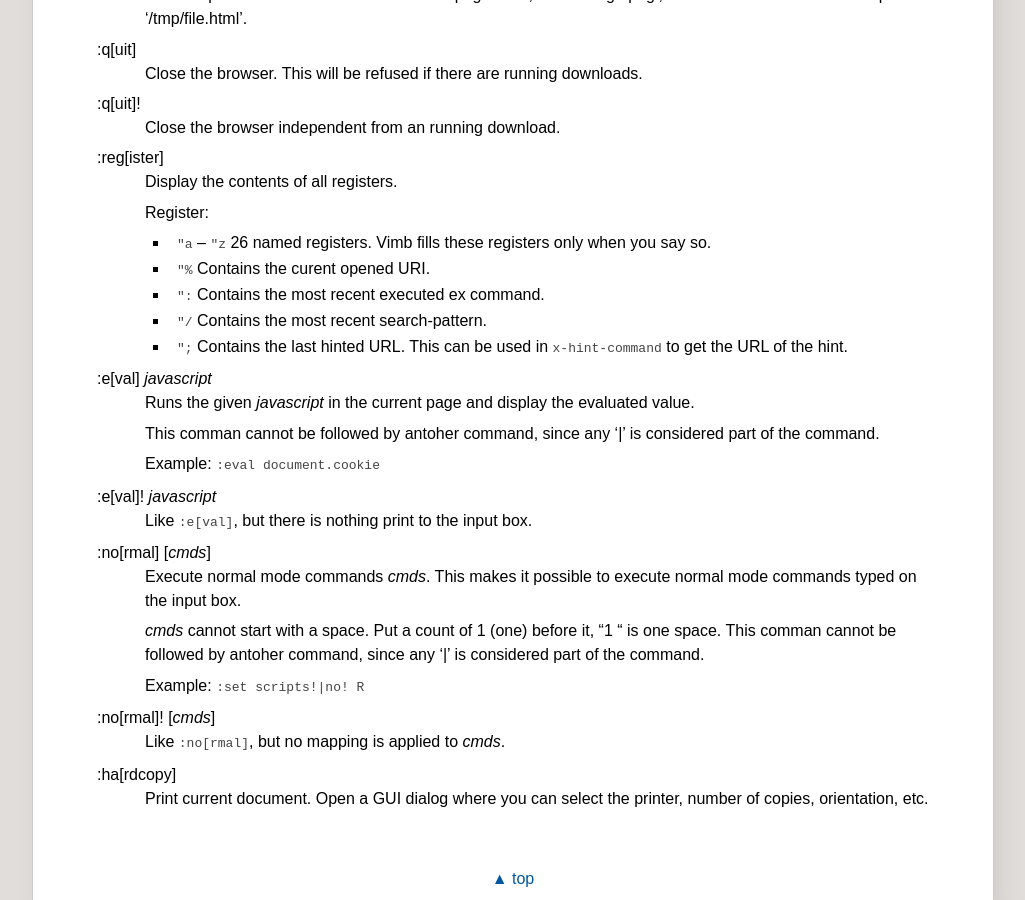
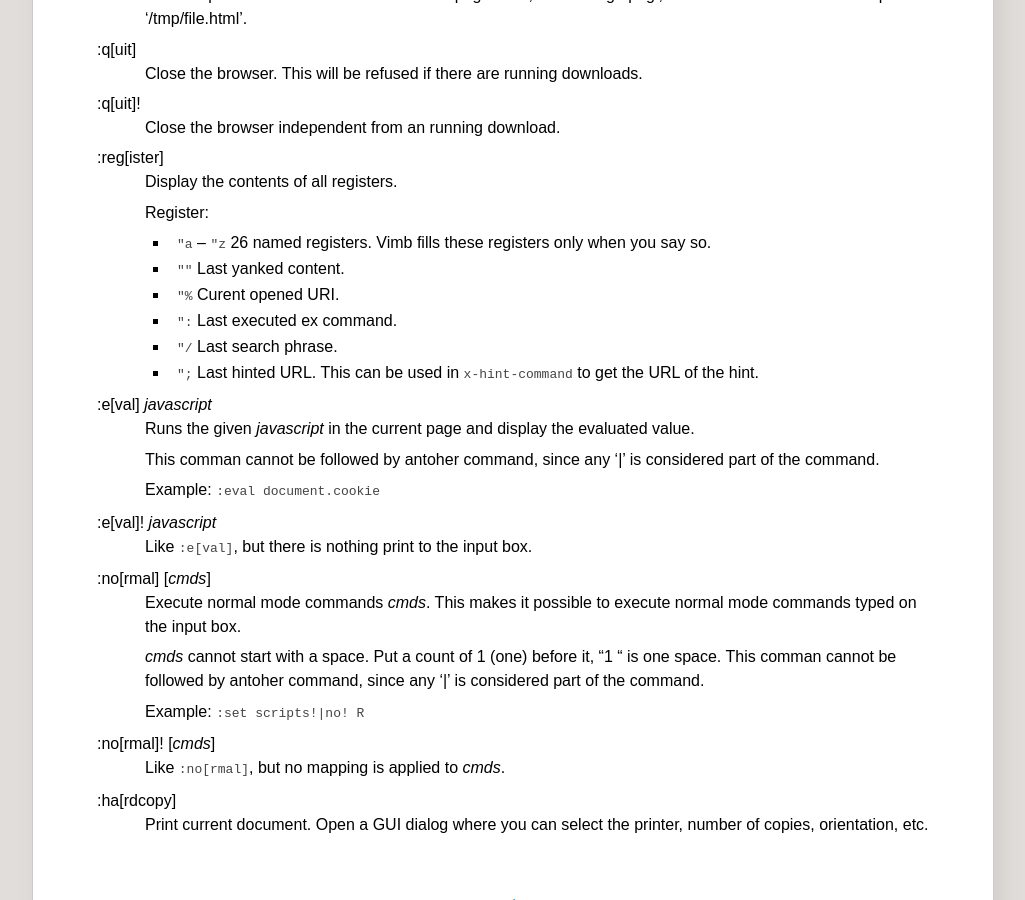
Before and after one commit to fanglingsu/vimb, a Jekyll site: the page built from commands.md, in a window 1280 px wide and 900 px high, scrolled down 5615 px. Shown: the whole window, without its empty margins (127-1152 px from the left). Built offline with Jekyll 4.4.1, drawn with Linux system fonts in a browser that asks for light colours.

Commit message:
Added letter hints feature.
Added documentation for default yank register.

```diff
--- a/commands.md
+++ b/commands.md
@@ -318,11 +318,12 @@ Example:
 : Register:
 : - `"a` -- `"z` 26 named registers. Vimb fills these registers only when you
     say so.
-  - `"%` Contains the curent opened URI.
-  - `":` Contains the most recent executed ex command.
-  - `"/` Contains the most recent search-pattern.
-  - `";` Contains the last hinted URL. This can be used in `x-hint-command` to
-    get the URL of the hint.
+  - `""` Last yanked content.
+  - `"%` Curent opened URI.
+  - `":` Last executed ex command.
+  - `"/` Last search phrase.
+  - `";` Last hinted URL. This can be used in `x-hint-command` to get the URL
+    of the hint.
 
 \:e[val] *javascript*
 : Runs the given *javascript* in the current page and display the evaluated
```
Also changed, not shown: index.md (+5 -5 lines).
